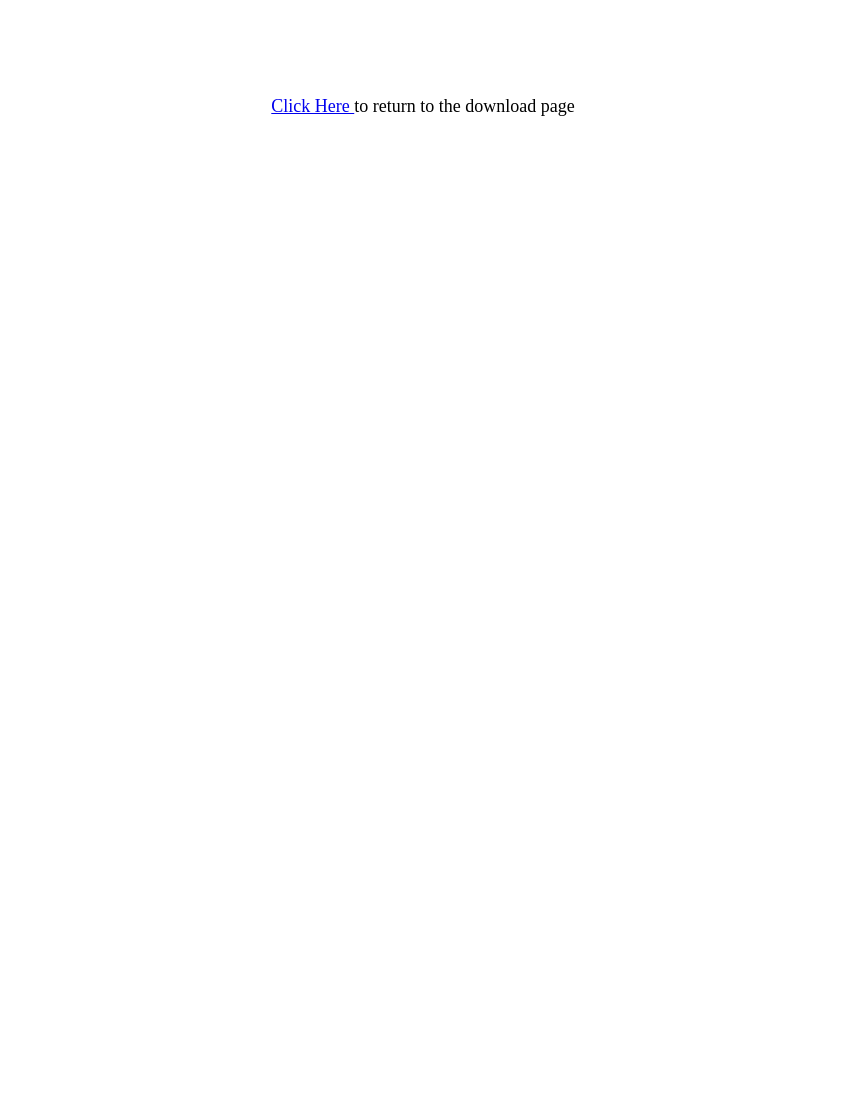
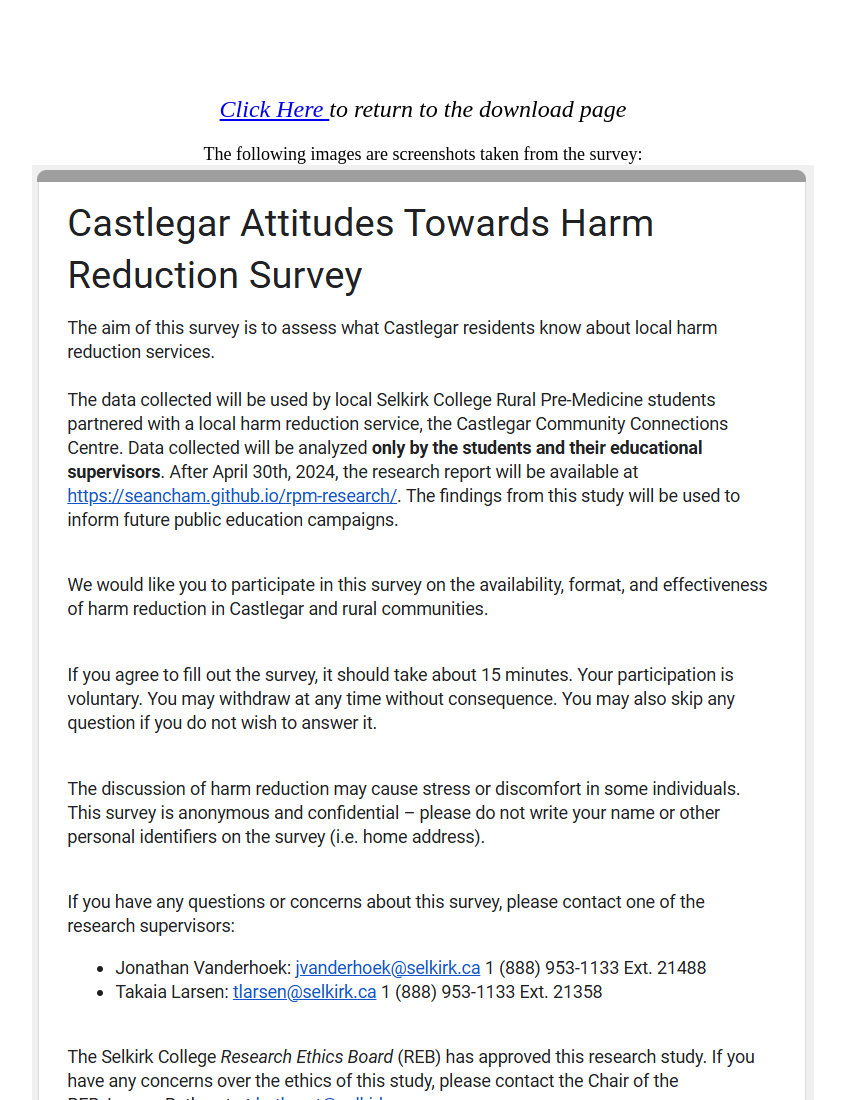
Before and after one commit to seancham/RPM-Research, a plain HTML site: page survey.html in a window 1280 px wide. Shown: the top 1100 px of the page, without its empty margins (217-1062 px from the left). Before the commit the page ends 800 px from the top, so only its background shows below. Drawn offline with Linux system fonts and the light colour scheme.

Commit message:
Update survey.html

```diff
--- a/survey.html
+++ b/survey.html
@@ -33,7 +33,10 @@
 </head>
 <body>
     <p>
-        <a href='index.html'> Click Here </a> to return to the download page
+        <em><a href='index.html'> Click Here </a> to return to the download page</em>
+        <br><br>
+        The following images are screenshots taken from the survey:<br>
+        <img src="1.png" alt=""><br>
     </p>
 </body>
 </html>
```
